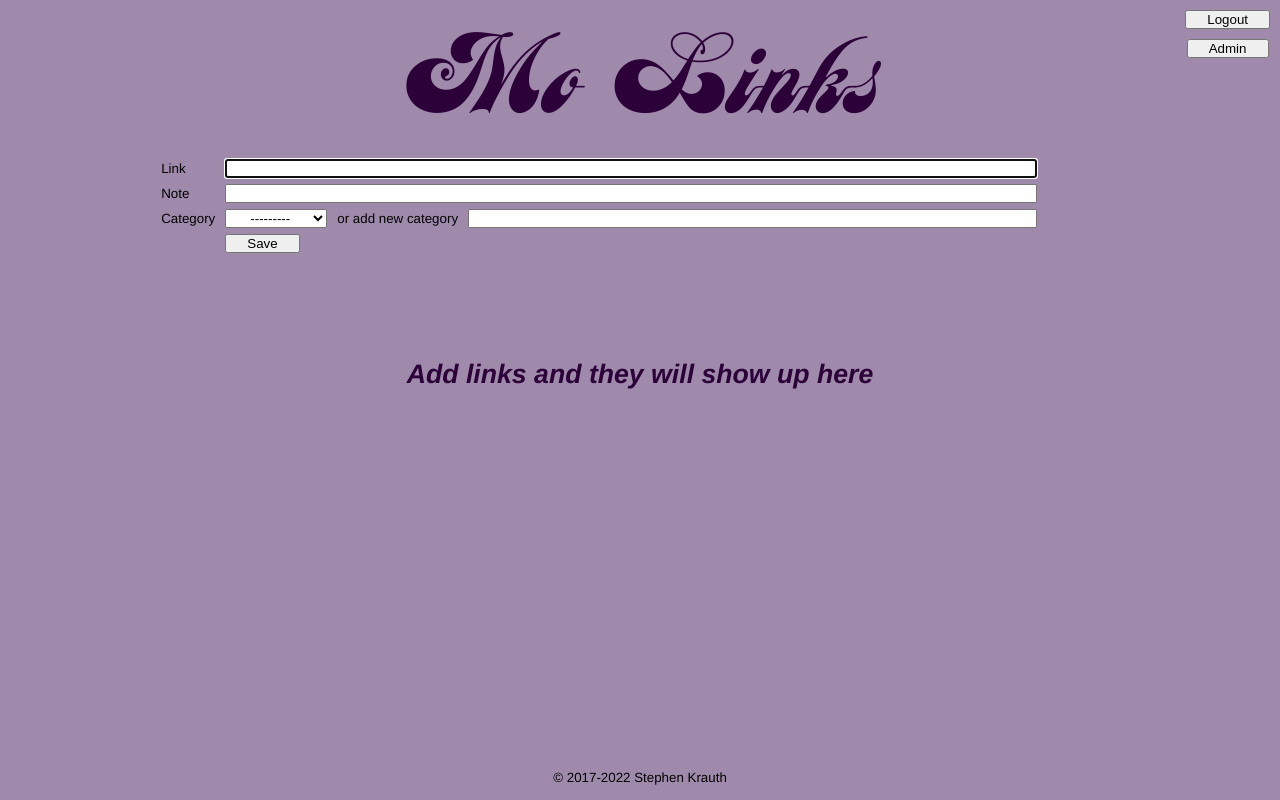
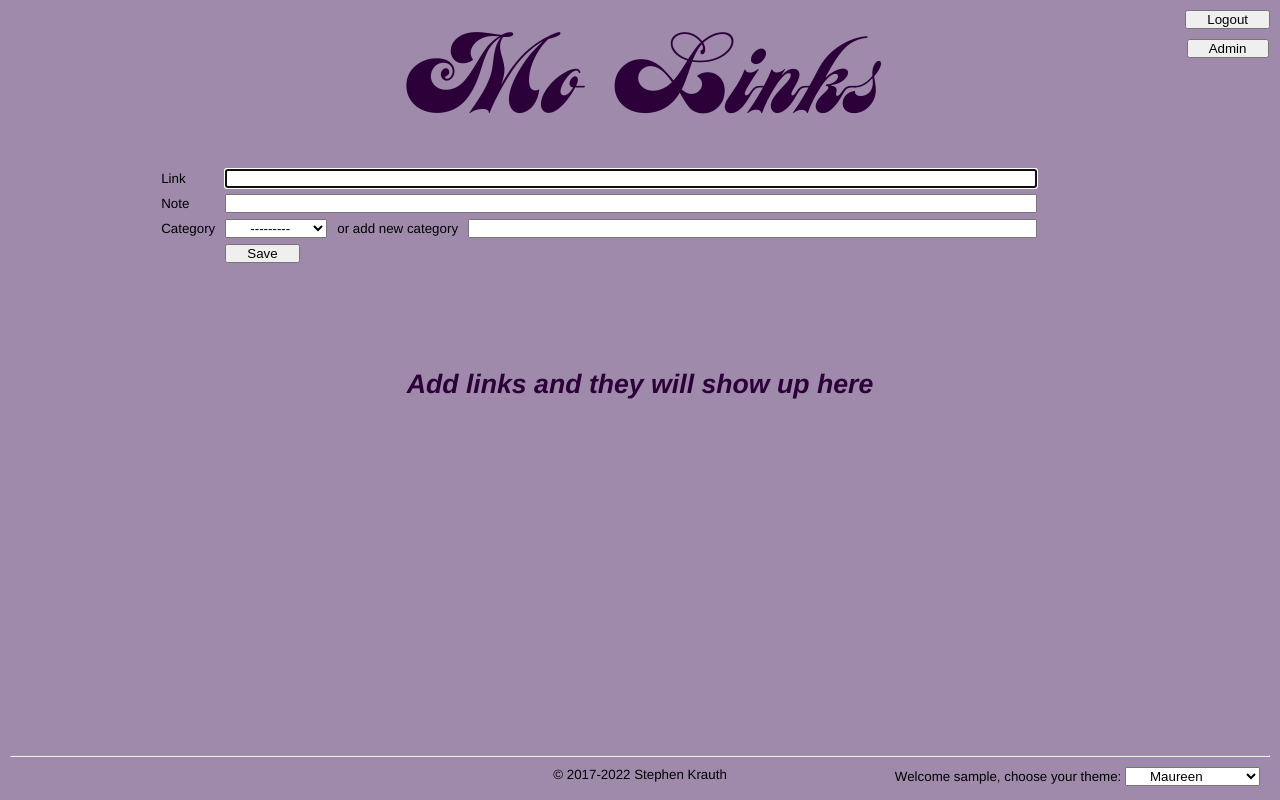
Before and after one commit to stephenkgh/molinks, a Django app: page /recent/ in a window 1280 px wide. Run offline with Django 4.2, Linux system fonts and the light colour scheme; the visitor is signed in with stand-in values (Sample User, id 1); data that the repository does not hold is empty.

Commit message:
themes
- new UserPref model to save theme pref per user
- theme selector form in page footer
- changing theme only changes stylesheet included
- middleware injects theme stylesheet without view needing to know
- view still has to include theme-change form though

```diff
--- a/links/forms.py
+++ b/links/forms.py
@@ -1,4 +1,5 @@
 from django import forms
+from django.conf import settings
 from django.contrib.auth.models import User
 from django.core.exceptions import ValidationError
 from django.core.validators import URLValidator
@@ -52,3 +53,11 @@ class EditCatForm(forms.Form):
     cat_ml = Category._meta.get_field('name').max_length
 
     name = forms.CharField(widget=forms.TextInput(attrs={'autofocus': True}), required=True, max_length=cat_ml)
+
+
+class ThemeForm(forms.Form):
+    theme = forms.ChoiceField(
+        choices=settings.THEME_CHOICES_TUPLES,
+        widget=forms.Select(attrs={'onchange': 'this.form.submit()'}),
+        initial=settings.THEME_DEFAULT,
+    )
--- a/links/models.py
+++ b/links/models.py
@@ -52,3 +52,11 @@ class Link(models.Model):
 
     def __str__(self):
         return self.url
+
+
+class UserPref(models.Model):
+    user = models.OneToOneField(settings.AUTH_USER_MODEL, on_delete=models.CASCADE, primary_key=True)
+    theme = models.CharField(max_length=2, choices=settings.THEME_CHOICES_TUPLES, default=settings.THEME_DEFAULT)
+
+    def __str__(self):
+        return "{} theme {}".format(self.user.username, self.theme)
--- /dev/null
+++ b/links/static/links/molinks.css
@@ -0,0 +1,55 @@
+/* overrides for "Maureen" theme */
+
+@font-face{
+    font-family: 'URW JacobiD';
+    src: url("/static/links/j003000d.ttf");
+}
+
+body {
+    background: #9f8aac;
+    color: black;
+    font-family: helvetica, verdana, lucida grande, lucida sans unicode, arial, sans-serif;
+}
+
+h1, h1 a, h1 a:visited {
+    font-family: 'URW JacobiD';
+    font-size: 91pt;
+    font-weight: normal;
+    color: #2c0038;
+    margin: -10px 0;
+    padding: 0 0 20px 0;
+}
+h1 a:active {
+    color: #806080;
+}
+
+a {
+    color: #200020;
+    display: inline-block;
+}
+a:visited {
+    color: #200020;
+}
+a:hover {
+    color: #402040;
+}
+a:active {
+    color: #806080;
+}
+
+table#link_table thead th {
+    font-weight: normal;
+}
+table#link_table tr td {
+    border-top: 1px solid #766780;
+}
+
+
+div#errors {
+    color: #f45;
+    background: #2c0038;
+}
+
+div#no_links_message {
+    color: #2c0038;
+}
--- a/links/static/links/style.css
+++ b/links/static/links/style.css
@@ -1,7 +1,10 @@
-@font-face{
-    font-family: 'URW JacobiD';
-    src: url("/static/links/j003000d.ttf");
-}
+/* notes
+- all custom #content min-height
+- experiment w/ top-level td and inline-block
+
+*/
+
+/* CSS shared by all themes */
 
 * {
     margin: 0;
@@ -14,35 +17,20 @@ html {
 }
 
 body {
-    background: #9f8aac;
     padding: 10px;
     margin: 0px;
     font-size: 10pt;
-    font-family: helvetica, verdana, lucida grande, lucida sans unicode, arial, sans-serif;
     text-align: center;
 }
 
 #content {
-    /* subtract footer height plus a bit extra or we get an unnecessary scrollbar*/
-    min-height: calc(100vh - 40px);
+    /* subtract footer height plus a bit extra or we get an unnecessary scrollbar */
+    min-height: calc(100vh - 75px);
 }
 
 footer {
-    height: 20px;
-    padding-top: 10px;
-}
-
-h1, h1 a:link, h1 a:visited {
-    font-family: 'URW JacobiD';
-    font-size: 91pt;
-    font-weight: normal;
-    color: #2c0038;
-    margin: -10px 0;
-    padding: 0 0 20px 0;
-}
-
-h1 a:active {
-    color: #806080;
+    height: 30px;
+    padding-top: 30px;
 }
 
 table {
@@ -53,21 +41,10 @@ td {
     padding: 0 15px 0 0;
 }
 
-a:link {
-    color: #200020;
+a {
     text-decoration: none;
 }
-a:visited {
-    color: #200020;
-}
-a:hover {
-    color: #402040;
-}
-a:active {
-    color: #806080;
-}
 
-input[type=submit],
 input[type=submit],
 select {
     padding-left: 20px;
@@ -117,6 +94,10 @@ div#login_container {
     margin-right: 50px;
 }
 
+div#footer_container {
+    padding: 10px 0;
+}
+
 /* ---- form table ------------------------------------------------------------------------------------ */
 
 table#form_table {
@@ -148,31 +129,27 @@ table#link_table {
 }
 
 table#link_table thead th {
-    font-weight: normal;
     padding-top: 20px;
     border-bottom: 1px solid black;
 }
 table#link_table tr td {
     vertical-align: top;
-    border-top: 1px solid #766780;
+    border-top: 1px solid black;
 }
 
 td.padcolumn {
-    padding-right: 5px;
+    margin-right: 5px;
+    width: 1%;
 }
 td.linkcolumn {
     max-width: 600px;
     vertical-align: top;
-/* truncate links */
-/* * /
-    white-space: nowrap;
-    overflow: hidden;
-    text-overflow: ellipsis;
-/* */
 }
-td.notecolumn {
+td.notecolumn, th.notecolumn {
+    padding-left: 10px;
 }
-td.datecolumn {
+td.datecolumn, th.datecolumn {
+    padding-left: 10px;
 }
 
 button.edit_button {
@@ -211,8 +188,8 @@ span.edit_category:hover a button {
 /* ---- other elements -------------------------------------------------------------------------------- */
 
 div#errors {
-    color: #f45;
-    background: #2c0038;
+    color: red;
+    background: black;
     padding: 10px 40px;
     margin: -20px 0 10px;
     font-size: 12pt;
@@ -244,7 +221,6 @@ div#no_links_message {
     font-size: 20pt;
     font-style: italic;
     font-weight: bold;
-    color: #2c0038;
 }
 
 div#sort {
@@ -252,3 +228,14 @@ div#sort {
     text-align: right;
     right: 10px;
 }
+
+span#copyright {
+}
+span#pick_theme {
+    position: absolute;
+    right: 20px;
+}
+
+form#theme_form {
+    display: inline-block;
+}
--- a/links/templates/links/index.html
+++ b/links/templates/links/index.html
@@ -11,7 +11,7 @@
             <tr><th colspan="4">
                 <span class="edit_category">
                     {{ group.cat.name }}
-                    <a href="category/{{ group.cat.id }}"><button class="edit_button" type="button">Edit Category</button></a></th>
+                    <a href="/category/{{ group.cat.id }}"><button class="edit_button" type="button">Edit Category</button></a></th>
                 </span>
             </tr>
         </thead>
@@ -19,7 +19,7 @@
             {% for link in group.links %}
                 <tr>
                     <td class="padcolumn">
-                        <a class="edit_link" href="link/{{ link.id }}"><button class="edit_button" type="button">Edit</button></a></td>
+                        <a class="edit_link" href="/link/{{ link.id }}"><button class="edit_button" type="button">Edit</button></a></td>
                     <td class="linkcolumn">
                         <a href="{{ link.url }}">{{ link.url }}</a></td>
                     <td class="notecolumn">{{ link.note }}</td>
--- a/links/templates/links/recent.html
+++ b/links/templates/links/recent.html
@@ -10,15 +10,16 @@
         <tr>
             <th></th>
             <th>Link</th>
-            <th>Note</th>
-            <th colspan="2">Category</th>
+            <th class="notecolumn">Note</th>
+            <th>Category</th>
+            <th class="datecolumn"></th>
         </tr>
     </thead>
     <tbody>
         {% for link in link_heir %}
             <tr>
                 <td class="padcolumn">
-                    <a class="edit_link" href="link/{{ link.id }}"><button class="edit_button" type="button">Edit</button></a></td>
+                    <a class="edit_link" href="/link/{{ link.id }}"><button class="edit_button" type="button">Edit</button></a></td>
                 <td class="linkcolumn"><a href="{{ link.url }}">{{ link.url }}</a></td>
                 <td class="notecolumn">{{ link.note }}</td>
                 <td class="catcolumn">{{ link.category.name }}</td>
--- /dev/null
+++ b/links/theme.py
@@ -0,0 +1,35 @@
+from django.conf import settings
+from django.contrib import auth
+
+from .models import UserPref
+
+class ThemeMiddleware:
+    def __init__(self, get_response):
+        self.get_response = get_response
+
+        # build themes lookup table
+        self.themes = {}
+        for item in settings.THEME_CHOICES:
+            self.themes[item[0]] = item
+
+        # set default
+        self.default_code = self.themes[settings.THEME_DEFAULT][0]
+        self.default_css = self.themes[settings.THEME_DEFAULT][2]
+
+    def __call__(self, request):
+        # determine theme css to include before the view is processed
+        request.theme_code = self.default_code
+        request.theme_css = self.default_css
+        if request.user.is_authenticated:
+            userpref = UserPref.objects.filter(user=request.user)
+            if len(userpref) > 0:
+                request.theme_code = self.themes[userpref[0].theme][0]
+                request.theme_css = self.themes[userpref[0].theme][2]
+
+        # the view (and later middleware) are called.
+        response = self.get_response(request)
+
+        # Code to be executed for each request/response after
+        # the view is called.
+
+        return response
--- a/links/urls.py
+++ b/links/urls.py
@@ -7,4 +7,5 @@ urlpatterns = [
     path('recent/', views.recent, name='recent'),
     path('link/<int:link_id>', views.edit_link, name='edit_link'),
     path('category/<int:cat_id>', views.edit_cat, name='edit_cat'),
+    path('theme/', views.choose_theme, name='choose_theme'),
 ]
--- a/links/views.py
+++ b/links/views.py
@@ -4,7 +4,7 @@ from django.shortcuts import render
 from django.urls import reverse
 from django.core.exceptions import NON_FIELD_ERRORS
 
-from .models import Category, Link
+from .models import Category, Link, UserPref
 from . import forms
 
 @login_required
@@ -47,6 +47,7 @@ def index(request):
         'form': form,
         'link_heir': link_heir,
         'admin': request.user.is_staff,
+        'theme_form': _theme_form(request),
     })
 
 
@@ -79,6 +80,7 @@ def recent(request):
         'form': form,
         'link_heir': link_heir,
         'admin': request.user.is_staff,
+        'theme_form': _theme_form(request),
     })
 
 
@@ -121,6 +123,7 @@ def edit_link(request, link_id):
     return render(request, 'links/edit_link.html', {
         'link_id': link.id,
         'form': form,
+        'theme_form': _theme_form(request),
     })
 
 
@@ -158,7 +161,22 @@ def edit_cat(request, cat_id):
         'category': cat,
         'cat_id': cat.id,
         'form': form,
+        'theme_form': _theme_form(request),
     })
+
+
+@login_required
+def choose_theme(request):
+    errors = False
+    if request.method == 'POST':
+        form = forms.ThemeForm(request.POST)
+        if form.is_valid():
+            _set_user_pref(request, theme=request.POST['theme'])
+
+    # always redirect to index
+    # TODO: redirect to same page, not index; this could be complex if we want to preserve
+    # what a user had started entering into the main form but had not yet submitted...
+    return HttpResponseRedirect(reverse('index'))
 
 
 # ---- utility ---------------------------------------------------------------------------------------
@@ -174,3 +192,22 @@ def _get_cat(request):
         cat = Category.objects.get(id=request.POST['category'])
 
     return cat
+
+
+def _theme_form(request):
+    form = forms.ThemeForm()
+    userpref = UserPref.objects.filter(user=request.user)
+    if len(userpref) > 0:
+        form.fields['theme'].initial = userpref[0].theme
+    return form
+
+
+def _set_user_pref(request, **kwargs):
+    # get or create user pref object
+    if not hasattr(request.user, 'theme'):
+        pref = UserPref(user=request.user)
+
+    # set prefs
+    if 'theme' in kwargs:
+        pref.theme = kwargs['theme']
+        pref.save()
--- a/molinks/templates/base.html
+++ b/molinks/templates/base.html
@@ -3,7 +3,9 @@
     <head>
         <meta charset="utf-8">
         <title>{% block title %}Default Title{% endblock %}</title>
-    {% load static %}<link rel="stylesheet" type="text/css" href="{% static 'links/style.css' %}">
+        {% load static %}
+        <link rel="stylesheet" type="text/css" href="{% static 'links/style.css' %}">
+        <link rel="stylesheet" type="text/css" href="{% static request.theme_css %}">
         <link rel="shortcut icon" href="{% static 'favicon.png' %}" type="image/x-icon">
     </head>
     <body>
@@ -17,7 +19,19 @@
         {% block content %}{% endblock %}
         </div>
         <footer>
-      © 2017-{% now "Y" %} Stephen Krauth
+            <hr>
+            <div id="footer_container">
+                <span id="copyright"> © 2017-{% now "Y" %} Stephen Krauth </span>
+                <span id="pick_theme">
+                {% if request.user and theme_form %}
+                Welcome {{ request.user.username }}, choose your theme:
+                    <form id="theme_form" method="post" action="/theme/">
+                    {% csrf_token %}
+                    {{ theme_form.theme }}
+                    </form>
+                </span>
+                {% endif %}
+            </div>
         </footer>
     </body>
 </html>
```
Also changed, not shown: links/static/links/boring.css (added, +53 -0 lines), links/static/links/dark.css (added, +62 -0 lines), links/static/links/nerd.css (added, +74 -0 lines), molinks/settings.py (+13 -0 lines), links/migrations/0003_userpref.py (added), links/static/links/Orbitron-Bold.ttf (added), links/static/links/Ubuntu-C.ttf (added). Lines whose indentation alone changed are shown as unchanged.
